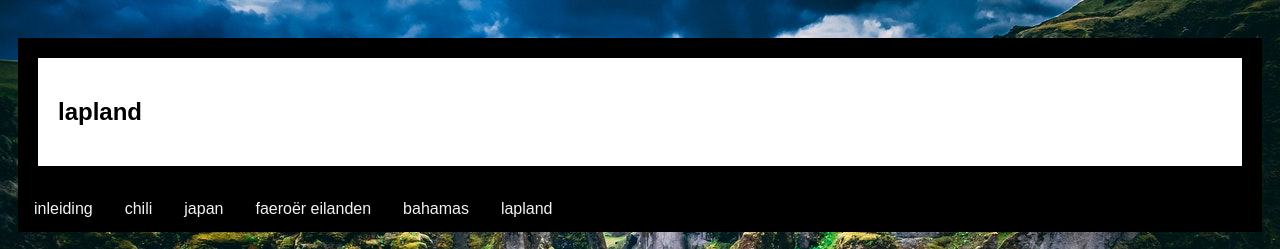
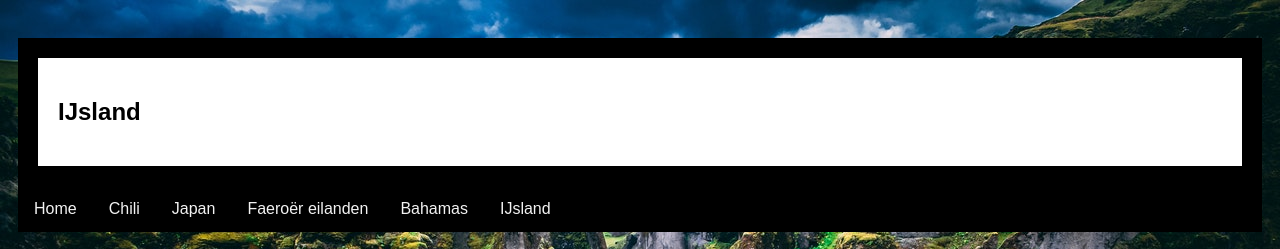
Before and after one commit to lisannee/webstite1, a plain HTML site: page land5.html in a window 1280 px wide. Shown: the top 249 px of the page. Drawn offline with Linux system fonts and the light colour scheme.

Commit message:
nu bijna klaar om aan de tekst te beginnen

```diff
--- a/land5.html
+++ b/land5.html
@@ -9,16 +9,16 @@
 
     <body>
         <div class="card">
-            <h2 class="landen">lapland</h2>
+            <h2 class="landen">IJsland</h2>
         </div>
     <nav>
         <div class="topnav">
-            <a href="index.html">inleiding</a>
-            <a href="chili.html">chili</a>
-            <a href="land2.html">japan</a>
-            <a href="land3.html">faeroër eilanden</a>
-            <a href="land4.html">bahamas</a>
-            <a href="land5.html">lapland</a>
+            <a href="index.html">Home</a>
+            <a href="chili.html">Chili</a>
+            <a href="land2.html">Japan</a>
+            <a href="land3.html">Faeroër eilanden</a>
+            <a href="land4.html">Bahamas</a>
+            <a href="land5.html">IJsland</a>
         </div>
     </nav>
         <div class="rightcolumn">
```
Also changed, not shown: chili.html (+6 -1 lines), land2.html (+6 -6 lines), land3.html (+6 -6 lines), land4.html (+6 -6 lines).
